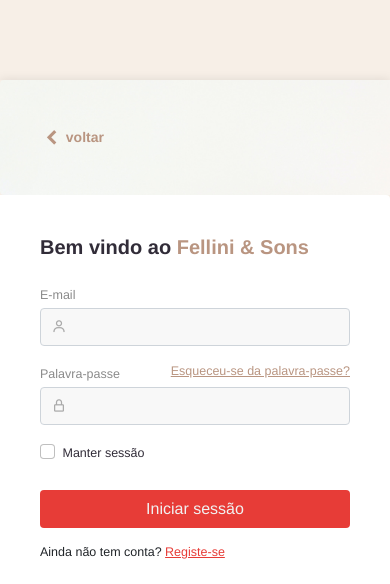
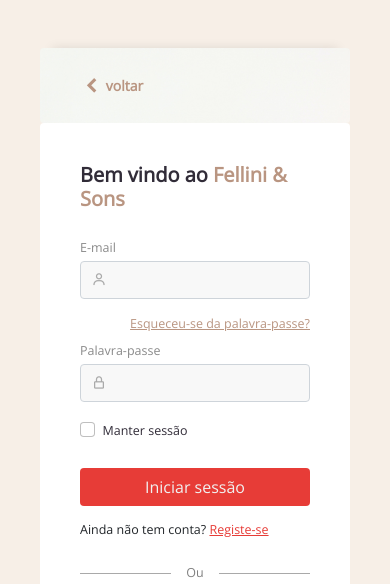
Before and after one commit to marianarp27/Login-Page, a plain HTML site: page index.html in a window 390 px wide. Shown: the top 584 px of the page. Drawn offline with nearby package versions, Linux system fonts and the light colour scheme.

Commit message:
responsivo

```diff
--- a/assets/css/style.css
+++ b/assets/css/style.css
@@ -1,14 +1,14 @@
+@import url("https://fonts.googleapis.com/css2?family=Open+Sans");
 
 :root {
   --red: #E73C37;
-  --soft-bronw: #BFB0A0;
   --dark: #312C38;
   --beje: #B99581;
   --soft-beje: #F7EFE7;
   --soft-white: #f1f1f1;
 
    /* --- Font and typography --- */
-   --body-font: Helvetica, sans-serif;
+   --body-font: Open Sans, sans-serif;
    --big-font-size: 1.5rem;
    --normal-font-size: .938rem;
 }
@@ -40,8 +40,8 @@ body{
 .content {
   max-width: 650px;
   margin: 80px auto;
-  display: flex;
-  flex-direction: column;
+  /* display: flex;
+  flex-direction: column; */
   box-shadow: rgba(0, 0, 0, 0.1) 0px 0px 10px;
 }
 
@@ -261,3 +261,25 @@ footer a:hover{
 .form-check-input:focus {
   border-color: var(--beje);
 }
+
+
+
+
+@media screen and (max-width: 370px) {
+  .btn__other_auth {
+    margin-bottom: 10px;
+  }
+}
+
+@media screen and (max-width: 575px) {
+  .content {
+    margin: 40px;
+  }
+  .section_image, .section_auth {
+    border-radius: 4px;
+  }
+
+  .section_image {
+    padding: 20px 40px;
+  }
+}
--- a/assets/css/style_home.css
+++ b/assets/css/style_home.css
@@ -1,14 +1,14 @@
+@import url("https://fonts.googleapis.com/css2?family=Open+Sans");
 
 :root {
   --red: #E73C37;
-  --soft-bronw: #BFB0A0;
   --dark: #312C38;
   --beje: #B99581;
   --soft-beje: #F7EFE7;
   --soft-white: #f1f1f1;
 
    /* --- Font and typography --- */
-   --body-font: Helvetica, sans-serif;
+   --body-font: Open Sans, sans-serif;
    --big-font-size: 1.5rem;
    --normal-font-size: .938rem;
 }
@@ -101,6 +101,7 @@ body{
 .btn__confirm {
   background-color: var(--beje);
   color: var(--soft-white);
+  font-weight: bolder;
 }
 .btn__confirm:hover {
   background-color: var(--red);
@@ -109,10 +110,19 @@ body{
 
 .modal-header {
   border-bottom: none;
+  color: var(--beje);
 }
 .modal-footer {
   border-top: none;
 }
+
+
+.modal-dialog {
+  max-width: 450px;
+  min-width: 200px;
+  margin: 5rem auto;
+}
+
 
 /* -------------------------- */
 /* -------- footer  --------- */
@@ -143,3 +153,21 @@ footer a:hover{
 .form-check-input:focus {
   border-color: var(--beje);
 }
+
+
+
+@media screen and (max-width: 500px) {
+  .navbar-collapse .modal-dialog {
+    margin: 0 10px;
+  }
+}
+
+
+
+
+
+@media screen and (max-width: 990px) {
+  .navbar-collapse {
+    margin-top: 10px;
+  }
+}
--- a/index.html
+++ b/index.html
@@ -20,17 +20,18 @@
 
 
 
-    <div class="container content d-flex justify-content-center">
-        <div class="row">
+    <div class="container mt-5">
+        <div class="content ">
+            <div class="row">
 
-            <div class="col-sm-12 col-md-5 section_image d-flex align-items-start">
-                <a href="home.html" class="btn btn-sm d-flex align-items-center ps-0">
+            <div class="col-12 col-sm-4 col-md-5 section_image d-flex align-items-start">
+                <a href="#" class="btn btn-sm d-flex align-items-center ps-0">
                     <i class='bx bx-sm bxs-chevron-up bx-rotate-270' ></i>
                     <span>voltar</span>
                 </a>
             </div>
 
-            <div class="col-sm-12 col-md-7 section_auth">
+            <div class="col-12 col-sm-8 col-md-7 section_auth">
 
                 <div class="info_auth mb-4">
                     <h5>Bem vindo ao <span>Fellini & Sons</span></h5>
@@ -85,7 +86,7 @@
                 </div>
 
             </div>
-
+            </div>
         </div>
     </div>
 
```
Also changed, not shown: home.html (+15 -14 lines).
